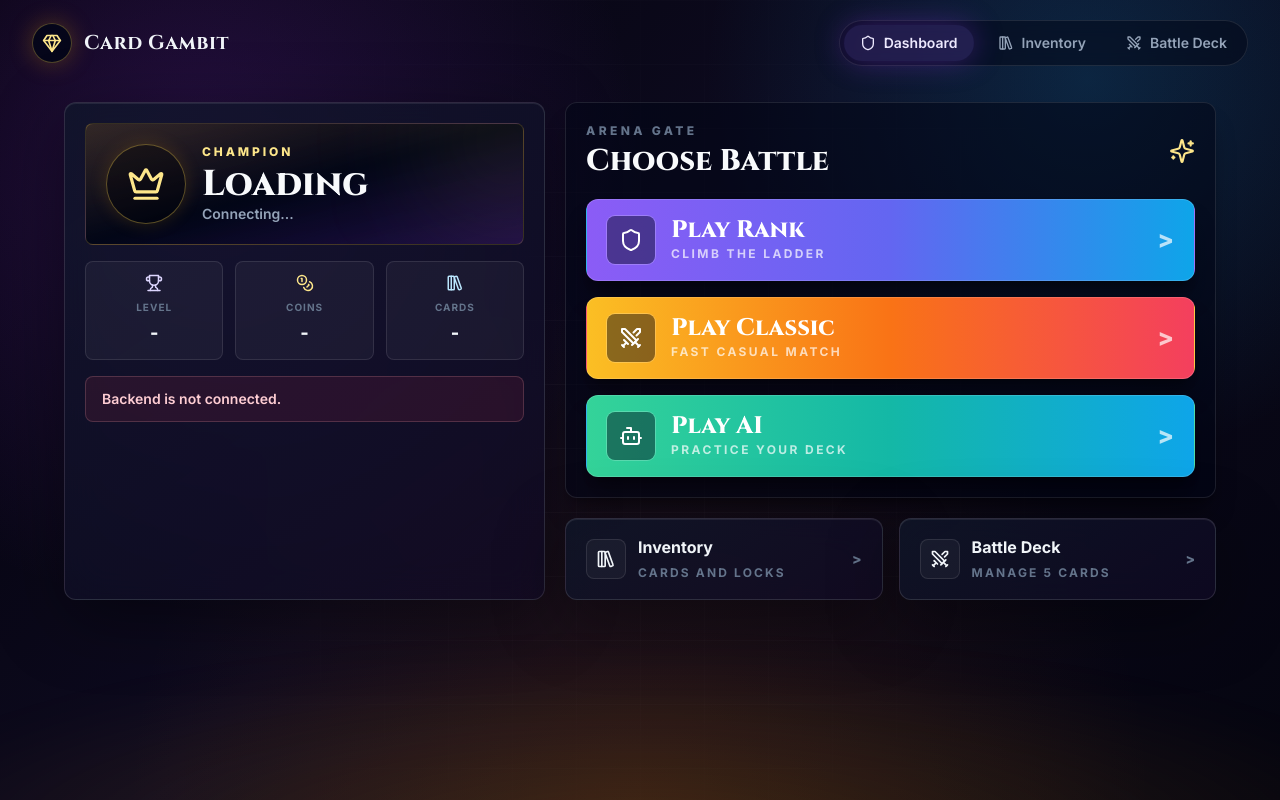
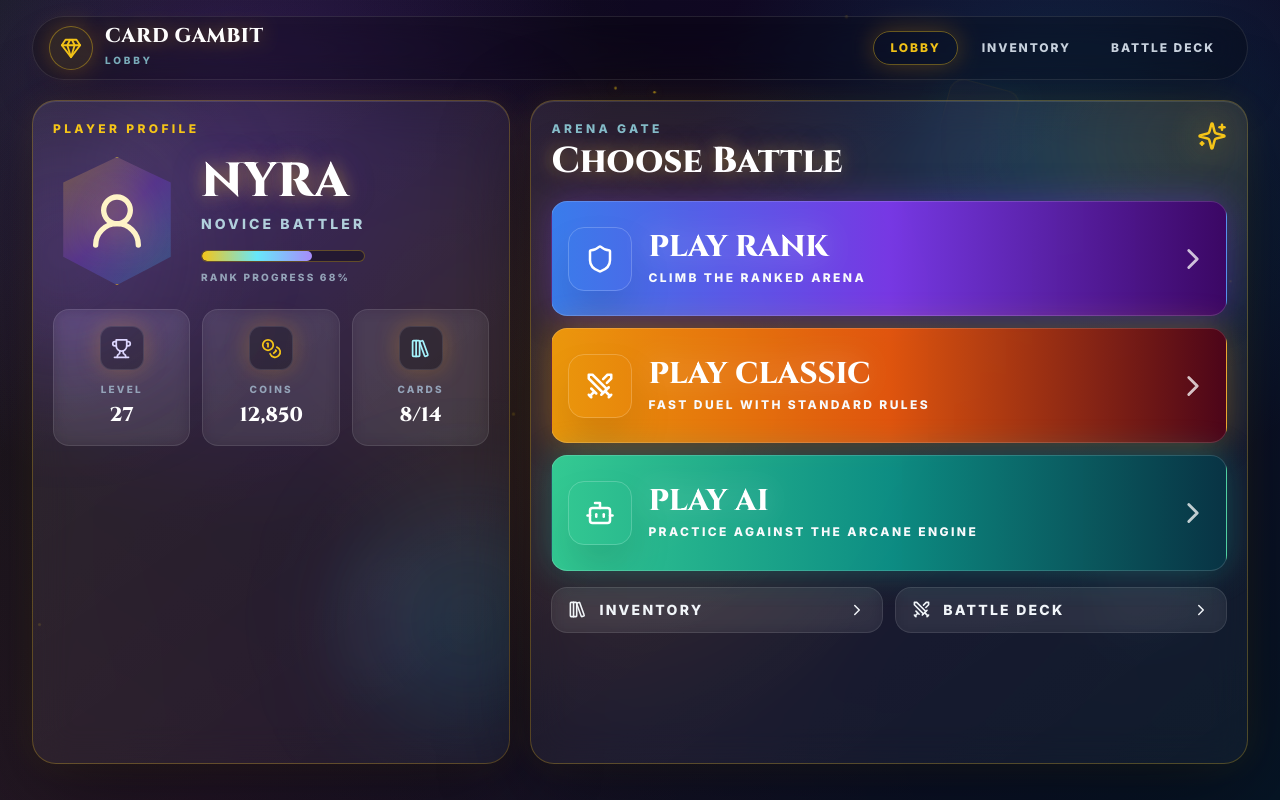
Before and after one commit to rupesh9768/Card-Gambit, a React (Vite) app: page /dashboard in a window 1280 px wide. Built offline with nearby package versions, Linux system fonts and the light colour scheme; no server answers.

Commit message:
Polish lobby and duel animations

```diff
--- a/src/App.jsx
+++ b/src/App.jsx
@@ -10,6 +10,7 @@ export default function App() {
     <Routes>
       <Route path="/" element={<Home />} />
       <Route path="/dashboard" element={<Dashboard />} />
+      <Route path="/lobby" element={<Navigate to="/dashboard" replace />} />
       <Route path="/inventory" element={<Collection />} />
       <Route path="/collection" element={<Navigate to="/inventory" replace />} />
       <Route path="/battle-deck" element={<BattleDeck />} />
--- a/src/components/PageShell.jsx
+++ b/src/components/PageShell.jsx
@@ -2,7 +2,7 @@ import { Link, NavLink } from 'react-router-dom';
 import { ChevronLeft, Gem, LibraryBig, Shield, Swords } from 'lucide-react';
 
 const links = [
-  { to: '/dashboard', label: 'Dashboard', icon: Shield },
+  { to: '/dashboard', label: 'Lobby', icon: Shield },
   { to: '/inventory', label: 'Inventory', icon: LibraryBig },
   { to: '/battle-deck', label: 'Battle Deck', icon: Swords },
 ];
--- a/src/index.css
+++ b/src/index.css
@@ -128,13 +128,13 @@ a {
 }
 
 .duel-card-size-opponent {
-  width: clamp(4.4rem, 6.6vw, 6.9rem);
+  width: clamp(4.6rem, 7vw, 7.2rem);
   aspect-ratio: 2.35 / 3.5;
   height: auto;
 }
 
 .duel-card-size-hand {
-  width: clamp(4.2rem, 7.4vw, 8.25rem);
+  width: clamp(4.8rem, 7.8vw, 8.6rem);
   aspect-ratio: 2.35 / 3.5;
   height: auto;
 }
@@ -156,6 +156,143 @@ a {
 .duel-empty-slot {
   width: clamp(7.5rem, 9.6vw, 10.5rem);
   aspect-ratio: 2.35 / 3.5;
+}
+
+.duel-card-name {
+  display: -webkit-box;
+  min-height: 1.75em;
+  max-height: 2.15em;
+  overflow: hidden;
+  text-wrap: balance;
+  -webkit-box-orient: vertical;
+  -webkit-line-clamp: 2;
+}
+
+.lobby-screen {
+  position: relative;
+  min-height: 100vh;
+  height: 100vh;
+  overflow: hidden;
+  color: #f8fafc;
+  background:
+    radial-gradient(circle at 50% 48%, rgba(245, 197, 24, 0.14), transparent 22rem),
+    radial-gradient(circle at 18% 18%, rgba(124, 58, 237, 0.28), transparent 24rem),
+    radial-gradient(circle at 82% 20%, rgba(6, 182, 212, 0.2), transparent 22rem),
+    linear-gradient(135deg, #0a0b1a 0%, #130826 48%, #061525 100%);
+}
+
+.lobby-screen::before {
+  position: absolute;
+  inset: 0;
+  content: '';
+  background:
+    linear-gradient(110deg, transparent 0%, rgba(6, 182, 212, 0.1) 38%, transparent 54%),
+    linear-gradient(70deg, transparent 20%, rgba(245, 197, 24, 0.08) 50%, transparent 76%);
+  background-size: 220% 220%;
+  animation: lobby-aurora 12s ease-in-out infinite;
+}
+
+.lobby-card-ghost {
+  position: absolute;
+  width: 4.5rem;
+  aspect-ratio: 2.35 / 3.5;
+  border: 1px solid rgba(245, 197, 24, 0.2);
+  border-radius: 0.9rem;
+  background: linear-gradient(135deg, rgba(255, 255, 255, 0.08), rgba(124, 58, 237, 0.06));
+  box-shadow: 0 0 28px rgba(6, 182, 212, 0.18);
+  opacity: 0.35;
+  animation: lobby-card-drift 16s ease-in-out infinite;
+}
+
+.lobby-spark {
+  position: absolute;
+  width: 3px;
+  height: 3px;
+  border-radius: 999px;
+  background: rgba(245, 197, 24, 0.9);
+  box-shadow: 0 0 12px rgba(245, 197, 24, 0.8);
+  animation: lobby-spark-rise 7s linear infinite;
+}
+
+.lobby-glass {
+  border: 1px solid rgba(245, 197, 24, 0.26);
+  background: linear-gradient(145deg, rgba(255, 255, 255, 0.075), rgba(255, 255, 255, 0.035));
+  box-shadow:
+    0 24px 90px rgba(0, 0, 0, 0.42),
+    inset 0 1px 0 rgba(255, 255, 255, 0.11),
+    0 0 34px rgba(245, 197, 24, 0.09);
+  backdrop-filter: blur(18px);
+}
+
+.lobby-title-glow {
+  text-shadow: 0 0 18px rgba(245, 197, 24, 0.45), 0 0 34px rgba(124, 58, 237, 0.25);
+}
+
+.lobby-portrait {
+  clip-path: polygon(50% 0%, 92% 20%, 92% 78%, 50% 100%, 8% 78%, 8% 20%);
+  animation: portrait-pulse 2.8s ease-in-out infinite;
+}
+
+.battle-card-panel::after {
+  position: absolute;
+  inset: 0;
+  content: '';
+  background: linear-gradient(110deg, transparent, rgba(255, 255, 255, 0.18), transparent);
+  transform: translateX(-130%);
+  transition: transform 0.7s ease;
+}
+
+.battle-card-panel:hover::after {
+  transform: translateX(130%);
+}
+
+@keyframes lobby-aurora {
+  0%,
+  100% {
+    background-position: 0% 50%;
+  }
+
+  50% {
+    background-position: 100% 50%;
+  }
+}
+
+@keyframes lobby-card-drift {
+  0%,
+  100% {
+    transform: translate3d(0, 0, 0) rotate(-10deg);
+  }
+
+  50% {
+    transform: translate3d(1.2rem, -1.5rem, 0) rotate(8deg);
+  }
+}
+
+@keyframes lobby-spark-rise {
+  0% {
+    opacity: 0;
+    transform: translateY(1.5rem) scale(0.7);
+  }
+
+  18% {
+    opacity: 1;
+  }
+
+  100% {
+    opacity: 0;
+    transform: translateY(-18rem) scale(1.2);
+  }
+}
+
+@keyframes portrait-pulse {
+  0%,
+  100% {
+    box-shadow: 0 0 22px rgba(245, 197, 24, 0.3);
+  }
+
+  50% {
+    box-shadow: 0 0 44px rgba(245, 197, 24, 0.58);
+  }
 }
 
 .card-from-bottom {
--- a/src/pages/Dashboard.jsx
+++ b/src/pages/Dashboard.jsx
@@ -1,148 +1,278 @@
-import { useEffect, useState } from 'react';
-import { Link, useNavigate } from 'react-router-dom';
-import { Bot, Coins, Crown, LibraryBig, Shield, Sparkles, Swords, Trophy } from 'lucide-react';
-import PageShell from '../components/PageShell.jsx';
-import { getDashboard, startGame } from '../lib/api.js';
+import { Link, NavLink, useNavigate } from 'react-router-dom';
+import { motion } from 'framer-motion';
+import { Bot, ChevronRight, Coins, Gem, LibraryBig, Shield, Sparkles, Swords, Trophy, UserRound } from 'lucide-react';
+
+const player = {
+  name: 'NYRA',
+  rank: 'Novice Battler',
+  level: 27,
+  coins: 12850,
+  cards: '8/14',
+};
+
+const navLinks = [
+  { to: '/dashboard', label: 'Lobby' },
+  { to: '/inventory', label: 'Inventory' },
+  { to: '/battle-deck', label: 'Battle Deck' },
+];
+
+const battleModes = [
+  {
+    label: 'Play Rank',
+    subtitle: 'Climb the ranked arena',
+    icon: Shield,
+    mode: 'ranked',
+    tone: 'from-blue-500/95 via-violet-600/95 to-purple-950',
+    glow: 'shadow-[0_0_34px_rgba(124,58,237,0.36)] hover:shadow-[0_0_46px_rgba(6,182,212,0.42)]',
+  },
+  {
+    label: 'Play Classic',
+    subtitle: 'Fast duel with standard rules',
+    icon: Swords,
+    mode: 'classic',
+    tone: 'from-amber-500/95 via-orange-600/95 to-rose-950',
+    glow: 'shadow-[0_0_34px_rgba(245,158,11,0.32)] hover:shadow-[0_0_46px_rgba(251,113,133,0.42)]',
+  },
+  {
+    label: 'Play AI',
+    subtitle: 'Practice against the arcane engine',
+    icon: Bot,
+    mode: 'ai',
+    tone: 'from-emerald-400/95 via-teal-600/95 to-cyan-950',
+    glow: 'shadow-[0_0_34px_rgba(20,184,166,0.32)] hover:shadow-[0_0_46px_rgba(52,211,153,0.42)]',
+  },
+];
+
+const sparks = Array.from({ length: 26 }, (_, index) => ({
+  left: `${(index * 37) % 100}%`,
+  bottom: `${(index * 19) % 90}%`,
+  delay: `${(index % 9) * 0.55}s`,
+  duration: `${5.5 + (index % 5) * 0.65}s`,
+}));
+
+const cardGhosts = [
+  { left: '8%', top: '18%', delay: '0s', rotate: '-12deg' },
+  { left: '26%', top: '72%', delay: '1.5s', rotate: '9deg' },
+  { left: '72%', top: '12%', delay: '0.7s', rotate: '13deg' },
+  { left: '86%', top: '66%', delay: '2.2s', rotate: '-8deg' },
+];
 
 export default function Dashboard() {
   const navigate = useNavigate();
-  const [dashboard, setDashboard] = useState(null);
-  const [status, setStatus] = useState('');
-  const [error, setError] = useState('');
 
-  useEffect(() => {
-    getDashboard()
-      .then(setDashboard)
-      .catch(() => setError('Backend is not connected.'));
-  }, []);
-
-  const player = dashboard?.player;
-  const collection = dashboard?.collection;
-
-  async function handlePlay(mode) {
+  function handleBattle(mode) {
     if (mode === 'ai') {
       navigate('/duel');
       return;
     }
 
-    setStatus('Preparing arena...');
-    try {
-      const result = await startGame(mode);
-      setStatus(result.message);
-    } catch {
-      setStatus('Battle server is not ready yet.');
-    }
+    navigate('/duel');
   }
 
   return (
-    <PageShell>
-      <section className="mx-auto grid max-w-6xl gap-5 py-4 lg:grid-cols-[0.85fr_1.15fr]">
-        <aside className="glass-panel animate-fadeUp rounded-xl p-5">
-          <div className="relative overflow-hidden rounded-lg border border-amber-300/20 bg-gradient-to-br from-amber-500/15 via-slate-950 to-violet-950/50 p-5">
-            <div className="absolute -right-16 -top-16 h-40 w-40 rounded-full bg-amber-300/10 blur-3xl" />
-            <div className="relative flex items-center gap-4">
-              <div className="grid h-20 w-20 place-items-center rounded-full border border-amber-300/35 bg-black/30 shadow-ember animate-softPulse">
-                <Crown className="text-amber-200" size={38} />
+    <main className="lobby-screen">
+      <div className="pointer-events-none absolute inset-0 overflow-hidden">
+        {cardGhosts.map((card, index) => (
+          <span
+            key={index}
+            className="lobby-card-ghost"
+            style={{ left: card.left, top: card.top, animationDelay: card.delay, rotate: card.rotate }}
+          />
+        ))}
+        {sparks.map((spark, index) => (
+          <span
+            key={index}
+            className="lobby-spark"
+            style={{ left: spark.left, bottom: spark.bottom, animationDelay: spark.delay, animationDuration: spark.duration }}
+          />
+        ))}
       </div>
-              <div>
-                <p className="text-xs font-black uppercase tracking-[0.24em] text-amber-200">Champion</p>
-                <h1 className="mt-1 font-display text-4xl font-black text-slate-50">{player?.username ?? 'Loading'}</h1>
-                <p className="text-sm font-semibold text-slate-400">{player?.title ?? 'Connecting...'}</p>
+
+      <div className="relative z-10 flex h-screen flex-col overflow-hidden px-4 py-4 sm:px-6 lg:px-8">
+        <motion.header
+          className="flex h-16 shrink-0 items-center justify-between rounded-full border border-white/10 bg-black/25 px-4 shadow-2xl shadow-black/30 backdrop-blur-xl"
+          initial={{ opacity: 0, y: -16 }}
+          animate={{ opacity: 1, y: 0 }}
+          transition={{ duration: 0.45 }}
+        >
+          <Link to="/" className="group flex items-center gap-3">
+            <span className="grid h-11 w-11 place-items-center rounded-full border border-[#f5c518]/40 bg-[#f5c518]/10 text-[#f5c518] shadow-ember transition group-hover:scale-105">
+              <Gem size={22} />
+            </span>
+            <span>
+              <span className="lobby-title-glow block font-display text-xl font-black uppercase leading-none tracking-wide text-white">
+                Card Gambit
+              </span>
+              <span className="text-[10px] font-black uppercase tracking-[0.28em] text-cyan-200/70">Lobby</span>
+            </span>
+          </Link>
+
+          <nav className="hidden items-center gap-2 md:flex">
+            {navLinks.map((link) => (
+              <NavLink
+                key={link.to}
+                to={link.to}
+                className={({ isActive }) =>
+                  `rounded-full px-4 py-2 text-xs font-black uppercase tracking-[0.16em] transition ${
+                    isActive
+                      ? 'border border-[#f5c518]/40 bg-[#f5c518]/12 text-[#f5c518] shadow-ember'
+                      : 'text-slate-300 hover:bg-white/8 hover:text-white'
+                  }`
+                }
+              >
+                {link.label}
+              </NavLink>
+            ))}
+          </nav>
+        </motion.header>
+
+        <section className="grid min-h-0 flex-1 grid-cols-1 gap-5 py-5 lg:grid-cols-[0.9fr_1.35fr]">
+          <PlayerProfile />
+          <ArenaGate onBattle={handleBattle} />
+        </section>
       </div>
+    </main>
+  );
+}
+
+function PlayerProfile() {
+  return (
+    <motion.aside
+      className="lobby-glass relative min-h-0 overflow-hidden rounded-3xl p-5"
+      initial={{ opacity: 0, x: -28 }}
+      animate={{ opacity: 1, x: 0 }}
+      transition={{ duration: 0.55 }}
+    >
+      <div className="absolute -left-20 top-10 h-56 w-56 rounded-full bg-violet-500/20 blur-3xl" />
+      <div className="absolute -right-16 bottom-10 h-52 w-52 rounded-full bg-cyan-400/15 blur-3xl" />
+
+      <p className="relative text-xs font-black uppercase tracking-[0.28em] text-[#f5c518]">Player Profile</p>
+      <div className="relative mt-5 flex items-center gap-5">
+        <div className="lobby-portrait grid h-32 w-32 shrink-0 place-items-center border border-[#f5c518]/60 bg-gradient-to-br from-[#f5c518]/30 via-violet-600/30 to-cyan-400/25">
+          <UserRound className="text-amber-100 drop-shadow-[0_0_18px_rgba(245,197,24,0.65)]" size={64} />
+        </div>
+
+        <div className="min-w-0">
+          <h1 className="lobby-title-glow font-display text-5xl font-black leading-none text-white">{player.name}</h1>
+          <p className="mt-2 text-sm font-black uppercase tracking-[0.22em] text-cyan-100/80">{player.rank}</p>
+          <div className="mt-4 h-3 overflow-hidden rounded-full border border-[#f5c518]/30 bg-black/35">
+            <motion.div
+              className="h-full rounded-full bg-gradient-to-r from-[#f5c518] via-cyan-300 to-violet-400"
+              initial={{ width: '0%' }}
+              animate={{ width: '68%' }}
+              transition={{ delay: 0.45, duration: 0.9, ease: 'easeOut' }}
+            />
+          </div>
+          <p className="mt-2 text-[10px] font-black uppercase tracking-[0.22em] text-slate-400">Rank progress 68%</p>
         </div>
       </div>
 
-          <div className="mt-4 grid grid-cols-3 gap-3">
-            <InfoTile icon={Trophy} label="Level" value={player?.level ?? '-'} tone="text-violet-200" />
-            <InfoTile icon={Coins} label="Coins" value={player ? player.coins.toLocaleString() : '-'} tone="text-amber-200" />
-            <InfoTile icon={LibraryBig} label="Cards" value={collection ? `${collection.collected}/${collection.total}` : '-'} tone="text-sky-200" />
+      <div className="relative mt-6 grid grid-cols-3 gap-3">
+        <StatTile icon={Trophy} label="Level" value={player.level} tone="text-violet-200" />
+        <StatTile icon={Coins} label="Coins" value={player.coins.toLocaleString()} tone="text-[#f5c518]" />
+        <StatTile icon={LibraryBig} label="Cards" value={player.cards} tone="text-cyan-200" badge="8 of 14 collected" />
       </div>
-
-          {error && <p className="mt-4 rounded-lg border border-rose-300/20 bg-rose-500/10 px-4 py-3 text-sm font-semibold text-rose-200">{error}</p>}
-        </aside>
-
-        <section className="grid gap-5">
-          <div className="animate-fadeUp rounded-xl border border-white/10 bg-slate-950/55 p-5 shadow-xl shadow-black/30 [animation-delay:80ms]">
-            <div className="mb-5 flex items-center justify-between gap-4">
-              <div>
-                <p className="text-xs font-black uppercase tracking-[0.28em] text-slate-500">Arena Gate</p>
-                <h2 className="mt-1 font-display text-3xl font-black text-slate-50">Choose Battle</h2>
-              </div>
-              <Sparkles className="text-amber-200" size={26} />
-            </div>
-
-            <div className="grid gap-4">
-              <PlayButton icon={Shield} label="Play Rank" subtitle="Climb the ladder" tone="from-violet-500 via-indigo-500 to-sky-500" onClick={() => handlePlay('ranked')} />
-              <PlayButton icon={Swords} label="Play Classic" subtitle="Fast casual match" tone="from-amber-400 via-orange-500 to-rose-500" onClick={() => handlePlay('classic')} />
-              <PlayButton icon={Bot} label="Play AI" subtitle="Practice your deck" tone="from-emerald-400 via-teal-500 to-sky-500" onClick={() => handlePlay('ai')} />
-            </div>
-
-            {status && (
-              <p className="mt-4 rounded-full border border-white/10 bg-white/[0.04] px-4 py-3 text-center text-sm font-semibold text-slate-300 animate-fadeUp">
-                {status}
-              </p>
-            )}
-          </div>
-
-          <div className="grid gap-4 sm:grid-cols-2">
-            <MenuLink to="/inventory" icon={LibraryBig} label="Inventory" detail="Cards and locks" tone="hover:border-sky-300/40 hover:shadow-frost" />
-            <MenuLink to="/battle-deck" icon={Swords} label="Battle Deck" detail="Manage 5 cards" tone="hover:border-amber-300/40 hover:shadow-ember" />
-          </div>
-        </section>
-      </section>
-    </PageShell>
+    </motion.aside>
   );
 }
 
-function InfoTile({ icon: Icon, label, value, tone }) {
+function StatTile({ icon: Icon, label, value, tone, badge }) {
   return (
-    <div className="rounded-lg border border-white/10 bg-white/[0.045] p-3 text-center transition hover:-translate-y-0.5 hover:bg-white/[0.075]">
-      <Icon className={`mx-auto ${tone}`} size={18} />
-      <p className="mt-2 text-[10px] font-bold uppercase tracking-widest text-slate-500">{label}</p>
-      <p className="mt-1 text-lg font-black text-slate-100">{value}</p>
-    </div>
+    <motion.div
+      className="group relative rounded-2xl border border-white/10 bg-white/[0.055] p-4 text-center backdrop-blur"
+      whileHover={{ y: -5, scale: 1.04 }}
+      whileTap={{ scale: 0.97 }}
+    >
+      <span className="mx-auto grid h-11 w-11 place-items-center rounded-xl border border-white/10 bg-black/30 shadow-ember">
+        <Icon className={tone} size={21} />
+      </span>
+      <p className="mt-3 text-[10px] font-black uppercase tracking-[0.22em] text-slate-400">{label}</p>
+      <p className="mt-1 font-display text-xl font-black text-white">{value}</p>
+      {badge && (
+        <span className="pointer-events-none absolute -top-3 left-1/2 -translate-x-1/2 rounded-full border border-cyan-300/35 bg-cyan-950/90 px-3 py-1 text-[9px] font-black uppercase tracking-[0.12em] text-cyan-100 opacity-0 shadow-frost transition group-hover:opacity-100">
+          {badge}
+        </span>
+      )}
+    </motion.div>
   );
 }
 
-function PlayButton({ icon: Icon, label, subtitle, tone, onClick }) {
+function ArenaGate({ onBattle }) {
   return (
-    <button
-      type="button"
-      onClick={onClick}
-      className={`game-button group flex min-h-20 items-center justify-between rounded-xl border border-white/15 bg-gradient-to-r ${tone} px-5 py-4 text-left shadow-xl shadow-black/35 transition duration-300 hover:-translate-y-1 hover:shadow-ember active:translate-y-0 active:scale-[0.98]`}
+    <motion.section
+      className="lobby-glass relative min-h-0 overflow-hidden rounded-3xl p-5"
+      initial={{ opacity: 0, x: 32 }}
+      animate={{ opacity: 1, x: 0 }}
+      transition={{ duration: 0.55, delay: 0.08 }}
     >
-      <span className="relative flex items-center gap-4">
-        <span className="grid h-12 w-12 place-items-center rounded-lg bg-slate-950/45 text-white ring-1 ring-white/20 transition group-hover:scale-110">
-          <Icon size={24} />
-        </span>
-        <span>
-          <span className="block font-display text-2xl font-black leading-none text-white">{label}</span>
-          <span className="mt-1 block text-xs font-bold uppercase tracking-[0.2em] text-white/70">{subtitle}</span>
-        </span>
-      </span>
-      <span className="relative text-2xl font-black text-white/70 transition group-hover:translate-x-1 group-hover:text-white">
-        {'>'}
-      </span>
-    </button>
+      <div className="absolute -right-12 -top-20 h-60 w-60 rounded-full bg-[#f5c518]/10 blur-3xl" />
+      <div className="relative flex items-start justify-between gap-4">
+        <div>
+          <p className="text-xs font-black uppercase tracking-[0.28em] text-cyan-200/75">Arena Gate</p>
+          <h2 className="lobby-title-glow mt-1 font-display text-4xl font-black text-white">Choose Battle</h2>
+        </div>
+        <Sparkles className="text-[#f5c518] drop-shadow-[0_0_18px_rgba(245,197,24,0.65)]" size={30} />
+      </div>
+
+      <div className="relative mt-5 grid gap-3">
+        {battleModes.map((mode, index) => (
+          <BattleButton key={mode.label} mode={mode} index={index} onClick={() => onBattle(mode.mode)} />
+        ))}
+      </div>
+
+      <div className="relative mt-4 grid grid-cols-2 gap-3">
+        <Shortcut to="/inventory" icon={LibraryBig} label="Inventory" />
+        <Shortcut to="/battle-deck" icon={Swords} label="Battle Deck" />
+      </div>
+    </motion.section>
   );
 }
 
-function MenuLink({ to, icon: Icon, label, detail, tone }) {
+function BattleButton({ mode, index, onClick }) {
+  const Icon = mode.icon;
+
   return (
+    <motion.button
+      type="button"
+      onClick={onClick}
+      className={`battle-card-panel group relative min-h-[7.2rem] overflow-hidden rounded-2xl border border-white/15 bg-gradient-to-r ${mode.tone} p-4 text-left ${mode.glow}`}
+      initial={{ opacity: 0, x: 36 }}
+      animate={{ opacity: 1, x: 0 }}
+      transition={{ duration: 0.45, delay: 0.18 + index * 0.1 }}
+      whileHover={{ y: -4, scale: 1.015 }}
+      whileTap={{ scale: 0.97 }}
+    >
+      <div className="relative z-10 flex h-full items-center justify-between gap-4">
+        <span className="flex items-center gap-4">
+          <span className="grid h-16 w-16 place-items-center rounded-2xl border border-white/20 bg-black/28 text-white shadow-2xl transition group-hover:scale-110">
+            <Icon size={30} />
+          </span>
+          <span>
+            <span className="block font-display text-3xl font-black uppercase leading-none text-white drop-shadow-[0_0_16px_rgba(255,255,255,0.3)]">
+              {mode.label}
+            </span>
+            <span className="mt-2 block text-xs font-black uppercase tracking-[0.2em] text-white/72">{mode.subtitle}</span>
+          </span>
+        </span>
+        <ChevronRight className="text-white/75 transition group-hover:translate-x-2 group-hover:text-white" size={34} />
+      </div>
+    </motion.button>
+  );
+}
+
+function Shortcut({ to, icon: Icon, label }) {
+  return (
+    <motion.div whileHover={{ y: -3, scale: 1.02 }} whileTap={{ scale: 0.97 }}>
       <Link
         to={to}
-      className={`glass-panel group flex animate-fadeUp items-center justify-between rounded-xl px-5 py-4 transition hover:-translate-y-0.5 ${tone}`}
+        className="flex items-center justify-between rounded-2xl border border-white/10 bg-white/[0.055] px-4 py-3 text-sm font-black uppercase tracking-[0.16em] text-slate-100 backdrop-blur transition hover:border-[#f5c518]/45 hover:text-[#f5c518] hover:shadow-ember"
       >
         <span className="flex items-center gap-3">
-        <span className="grid h-10 w-10 place-items-center rounded-lg border border-white/10 bg-white/[0.04] text-slate-100 transition group-hover:scale-110">
-          <Icon size={20} />
+          <Icon size={19} />
+          {label}
         </span>
-        <span>
-          <span className="block font-bold text-slate-100">{label}</span>
-          <span className="text-xs font-bold uppercase tracking-[0.18em] text-slate-500">{detail}</span>
-        </span>
-      </span>
-      <span className="text-sm font-black text-slate-500 transition group-hover:text-slate-200">{'>'}</span>
+        <ChevronRight size={18} />
       </Link>
+    </motion.div>
   );
 }
```
Also changed, not shown: src/components/BattleCard.jsx (+7 -6 lines), src/pages/DuelPage.jsx (+24 -14 lines). Lines whose indentation alone changed are shown as unchanged.
